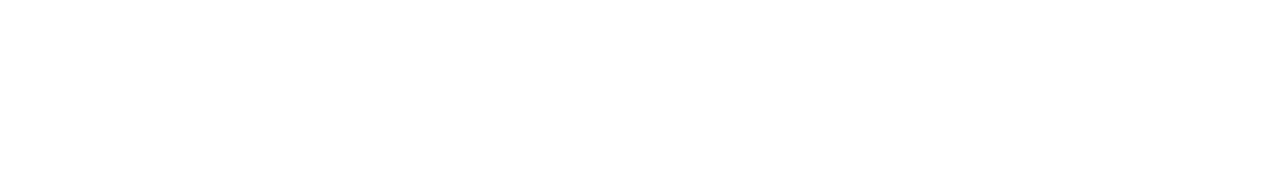
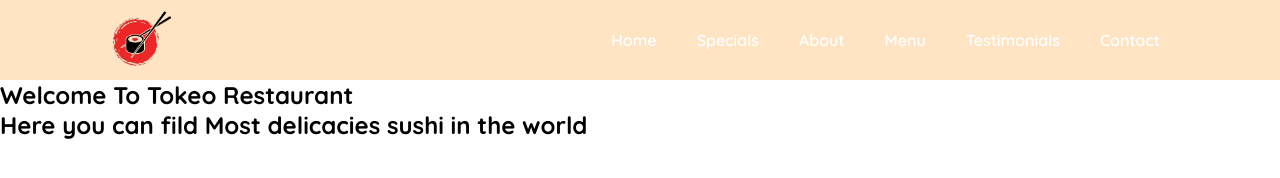
Before and after one commit to hamzahj2002/rtstorand-hamza, a plain HTML site: page index.html in a window 1280 px wide. Drawn offline with Linux system fonts and the light colour scheme.

Commit message:
create file css and file imges and  edit file indix

```diff
--- a/index.html
+++ b/index.html
@@ -3,9 +3,68 @@
 <head>
     <meta charset="UTF-8">
     <meta name="viewport" content="width=device-width, initial-scale=1.0">
-    <title>Document</title>
+    <title>Tokeo Restaurant</title>
+    <link rel="stylesheet" href="style.css">
 </head>
 <body>
+    <!-- start header -->
+<header>
+        <!-- Logo and navigation -->
+<div class="nav" id="nav">
+        <img src="./images/Logotipo_de_sushi_japón___Premium_Vector__Freepik_-removebg-preview.png" alt="logo Restaurant">
+    <nav class="navbar" id="navbar">
 
+        <ul>
+            <li><a href="Home">Home</a></li>
+            <li><a href="Specials">Specials</a></li>
+            <li><a href="About">About</a></li>
+            <li><a href="Menu">Menu</a></li>
+            <li><a href="Testimonials">Testimonials</a></li>
+            <li><a href="contact">Contact</a></li>
+        </ul>
+
+    </nav>
+</div>
+   <!-- Hero image and CTA  -->
+    <section class="hero">
+        <h1>
+            Welcome To <span class="name-restaurant">Tokeo</span>  Restaurant
+            <p>Here you can fild  Most delicacies sushi in the world</p>
+            <a href="" class="btn btn-  "></a>
+        </h1>
+
+    </section>
+
+</header>
+
+
+
+
+    <!-- end header -->
+
+         <!--
+    <section class="specials">
+         Featured dishes
+    </section>
+
+    <section class="about">
+         Restaurant story
+    </section>
+
+    <section class="menu">
+        Menu items
+    </section>
+
+    <section class="testimonials">
+     Customer reviews
+    </section>
+
+    <section class="contact">
+        Contact information
+    </section>
+
+    <footer>
+         Footer content
+    </footer> -->
 </body>
 </html>
--- /dev/null
+++ b/style.css
@@ -0,0 +1,44 @@
+
+@import url('https://fonts.googleapis.com/css2?family=Quicksand:wght@300..700&display=swap');
+
+
+*{
+    padding:0;
+    margin: 0;
+    box-sizing: border-box;
+
+}
+
+ul{
+    list-style: none;
+}
+a{
+    text-decoration: none;
+}
+body{
+    font-family: "Quicksand", sans-serif;
+}
+#nav{
+    display: flex;
+    justify-content: space-between;
+    align-items: center;
+    background-color: bisque;
+}
+#nav img{
+    width: 80px;
+    margin-left: 100px;
+}
+#navbar ul{
+    display: flex;
+    justify-content: center;
+    margin-right: 100px;
+}
+#navbar ul li a {
+    padding: 15px 20px;
+    color: white;
+    font-weight: 600;
+}
+#navbar ul li a:hover{
+    border-bottom: 2px solid red;
+    color: red;
+}
```
Also changed, not shown: images/4452e4ab-1819-48b4-bb1b-72df6a4573bb.jpg (added), images/52ac67cf-563e-46fa-89ea-f55364701ac8-removebg-preview.png (added), images/52ac67cf-563e-46fa-89ea-f55364701ac8.jpg (added), images/7975198b-2b88-4e7b-bbdf-d22b887e6af0.jpg (added), images/Logotipo_de_sushi_japón___Premium_Vector__Freepik_-removebg-preview.png (added), images/Treat yourself to a feast for the senses with this….jpg (added), images/da886222-58e7-403a-a217-6d18a1b2b0e9.jpg (added), images/logo.jpg (added).
